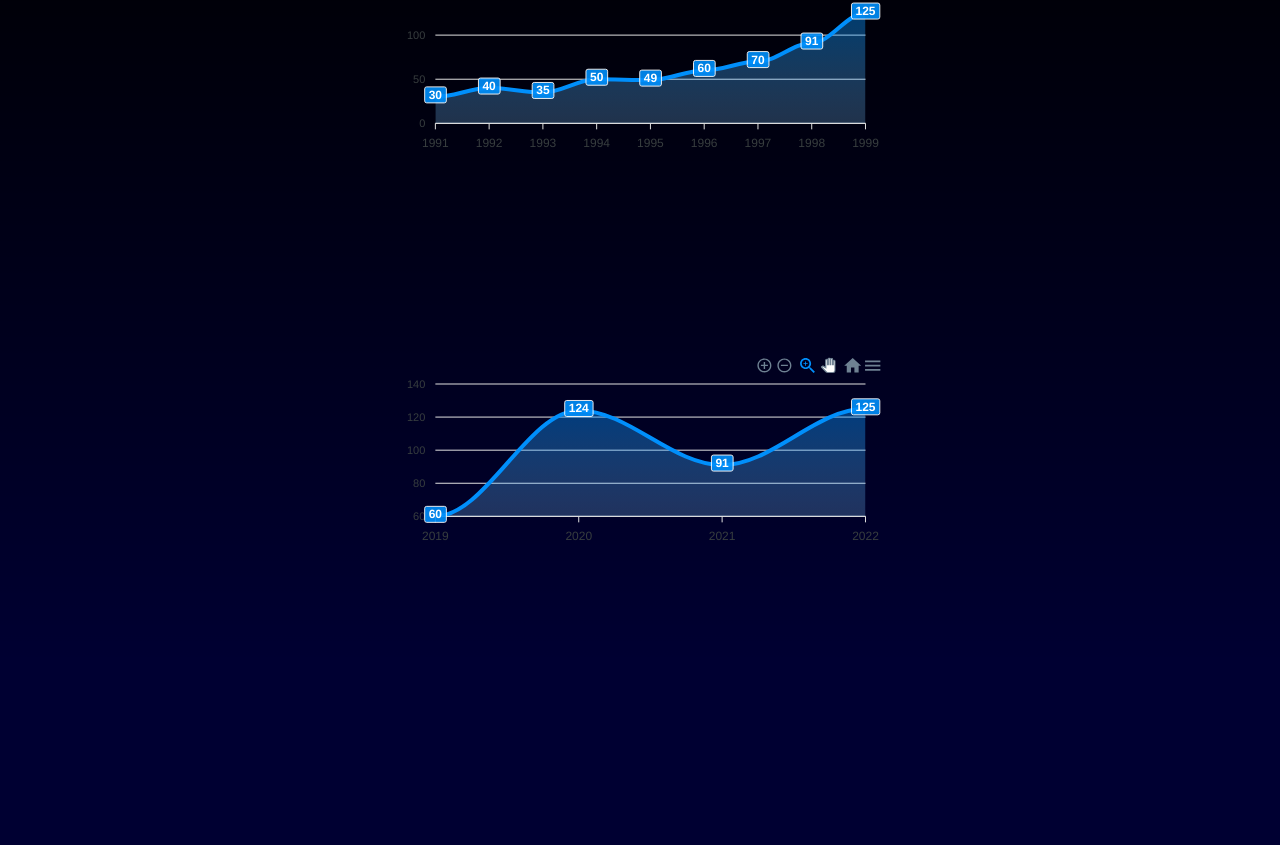
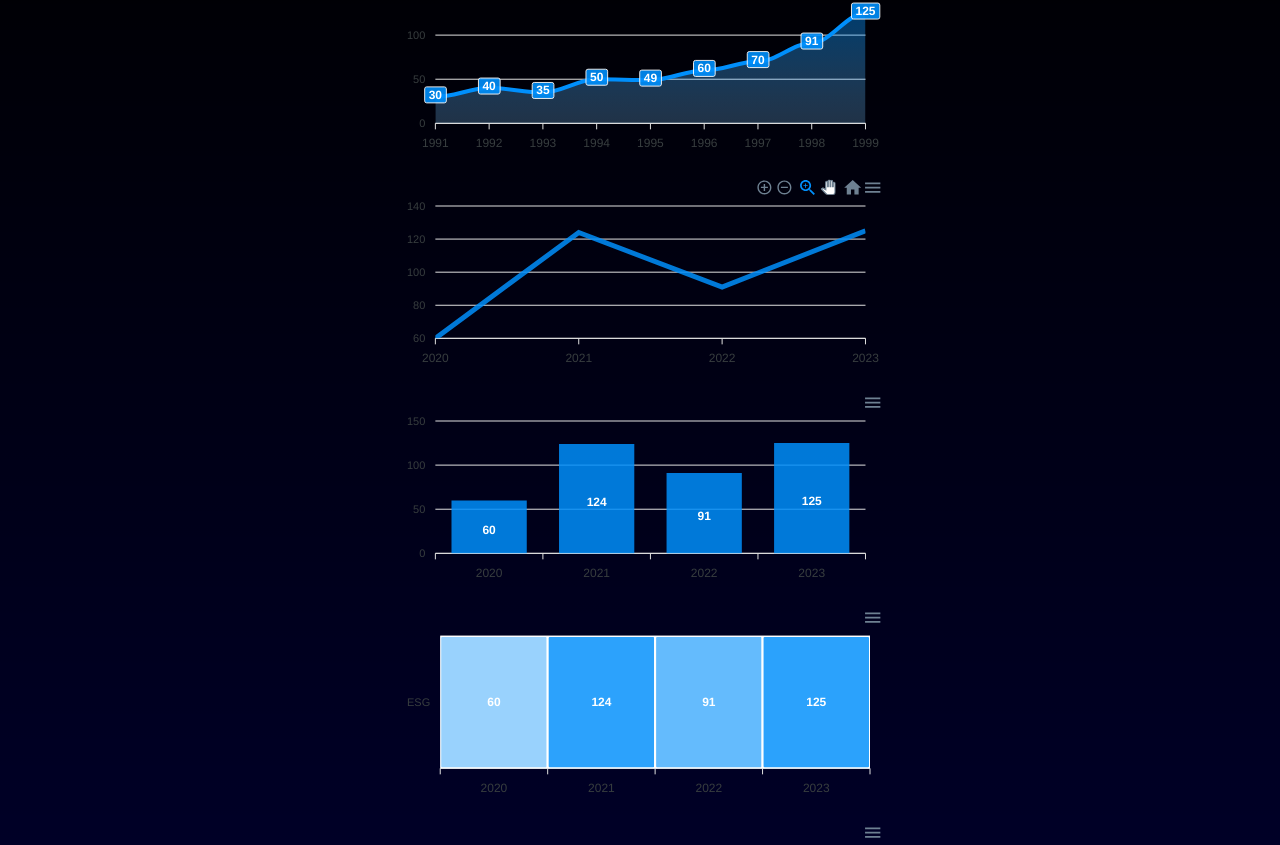
Before and after one commit to Guga-Santos/ESG-Front, a Next.js app: page / in a window 1280 px wide. Shown: the part 135-980 px from the top of the page. Before the commit the page ends 800 px from the top, so only its background shows below. Built offline with nearby package versions, Linux system fonts and the light colour scheme.

Commit message:
feat: LineCharts

```diff
--- a/src/app/globals.css
+++ b/src/app/globals.css
@@ -6,6 +6,8 @@
   --foreground-rgb: 0, 0, 0;
   --background-start-rgb: 0, 0, 50;
   --background-end-rgb: 0, 0, 0;
+  /* --background-start-rgb: 233, 233, 2330;
+  --background-end-rgb: 233, 233, 233; */
 }
 
 @media (prefers-color-scheme: dark) {
--- a/src/app/page.tsx
+++ b/src/app/page.tsx
@@ -1,9 +1,9 @@
-import { GenericChart } from "@/components/firstChart";
+import { LinesChart } from "@/components/LinesCharts";
 
 export default function Home() {
   return (
     <main className="flex min-h-screen flex-col items-center justify-between p-24">
-      <GenericChart
+      <LinesChart
       id={"apexchart-example"}
       categories={[1991, 1992, 1993, 1994, 1995, 1996, 1997, 1998, 1999]}
       name={"series-1"}
@@ -11,12 +11,36 @@ export default function Home() {
       type={"area"}
       height={200}
       width={500} />
-      <GenericChart
+      <LinesChart
       id={"EEG"}
-      categories={[2019, 2020, 2021, 2022, 2023]}
+      categories={[2020, 2021, 2022, 2023]}
       name={"series-1"}
       data={[60, 124, 91, 125]}
-      type={"area"}
+      type={"line"}
+      height={200}
+      width={500} />
+      <LinesChart
+      id={"EEG"}
+      categories={[2020, 2021, 2022, 2023]}
+      name={"series-1"}
+      data={[60, 124, 91, 125]}
+      type={"bar"}
+      height={200}
+      width={500} />
+      <LinesChart
+      id={"EEG"}
+      categories={[2020, 2021, 2022, 2023]}
+      name={"ESG"}
+      data={[60, 124, 91, 125]}
+      type={"heatmap"}
+      height={200}
+      width={500} />
+      <LinesChart
+      id={"EEG"}
+      categories={[2020, 2021, 2022, 2023]}
+      name={"series-1"}
+      data={[60, 124, 91, 125]}
+      type={"radar"}
       height={200}
       width={500} />
     </main>
--- a/src/components/firstChart.tsx
+++ b/src/components/LinesCharts.tsx
@@ -1,11 +1,11 @@
 'use client' // if you use app dir, don't forget this line
 
-import { IChartProps } from "@/interfaces/chartProps";
+import { ILineChartProps } from "@/interfaces/chartProps";
 import dynamic from "next/dynamic";
 const ApexChart = dynamic(() => import("react-apexcharts"), { ssr: false });
 
 
-export function GenericChart(props: IChartProps){
+export function LinesChart(props: ILineChartProps){
 
     const option = {
         chart: {
@@ -24,7 +24,7 @@ export function GenericChart(props: IChartProps){
     return(
         <>
             <ApexChart
-            type="area"
+            type={props.type}
             options={option}
             series={series}
             height={props.height}
--- a/src/interfaces/chartProps.tsx
+++ b/src/interfaces/chartProps.tsx
@@ -1,9 +1,9 @@
-export interface IChartProps {
+export interface ILineChartProps {
   id: string;
   categories: number[];
   name: string;
   data: number[];
-  type: string;
+  type: "area" | "line" | "bar" | "scatter" | "heatmap" | "radar" | undefined;
   height: number;
   width: number;
 }
```
